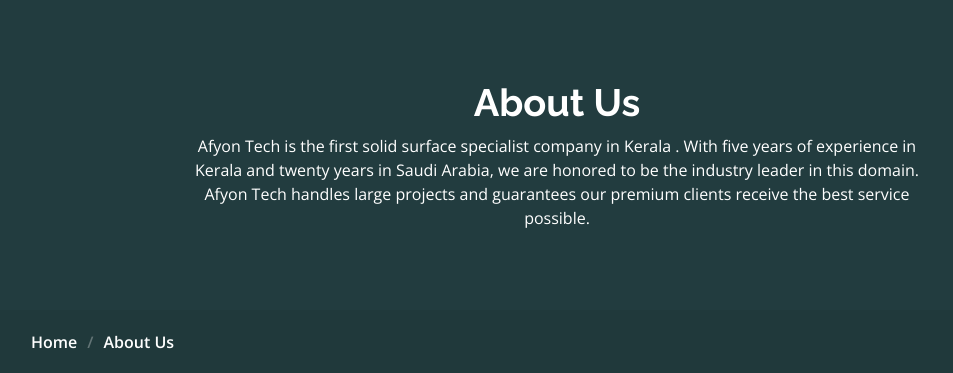
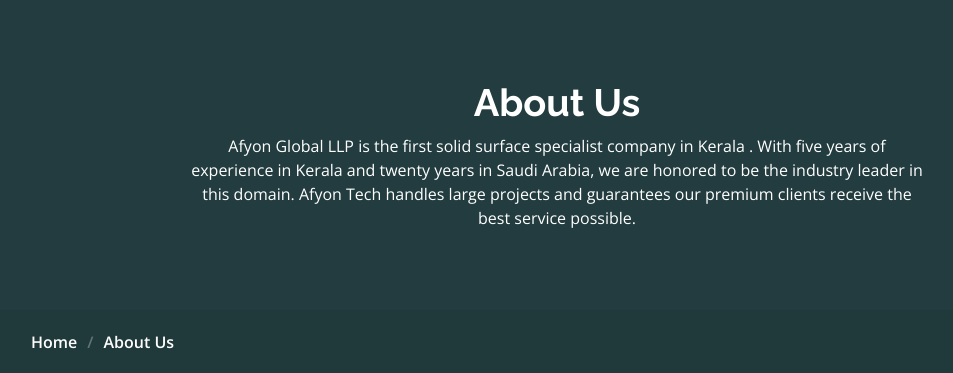
Before and after one commit to najwaaah/AFYON, a Django app: page /about/ in a window 1280 px wide. Shown: the part 91-464 px from the top of the page, without its empty margins (83-1036 px from the left). Run offline with Django 5.2, Linux system fonts and the light colour scheme; data comes from the database, SQL or seed files in the repository; some libraries are stand-ins or nearby versions.

Commit message:
Update company name in About Us section

```diff
--- a/templates/web/about.html
+++ b/templates/web/about.html
@@ -11,7 +11,7 @@
           <div class="row d-flex justify-content-center text-center">
             <div class="col-lg-8">
               <h1>About Us<br></h1>
-              <p class="mb-0"> Afyon Tech is the first solid surface specialist company in
+              <p class="mb-0"> Afyon Global LLP is the first solid surface specialist company in
               Kerala . With five years of experience in Kerala and twenty
               years in Saudi Arabia, we are honored to be the industry
               leader in this domain. Afyon Tech handles large projects
```
